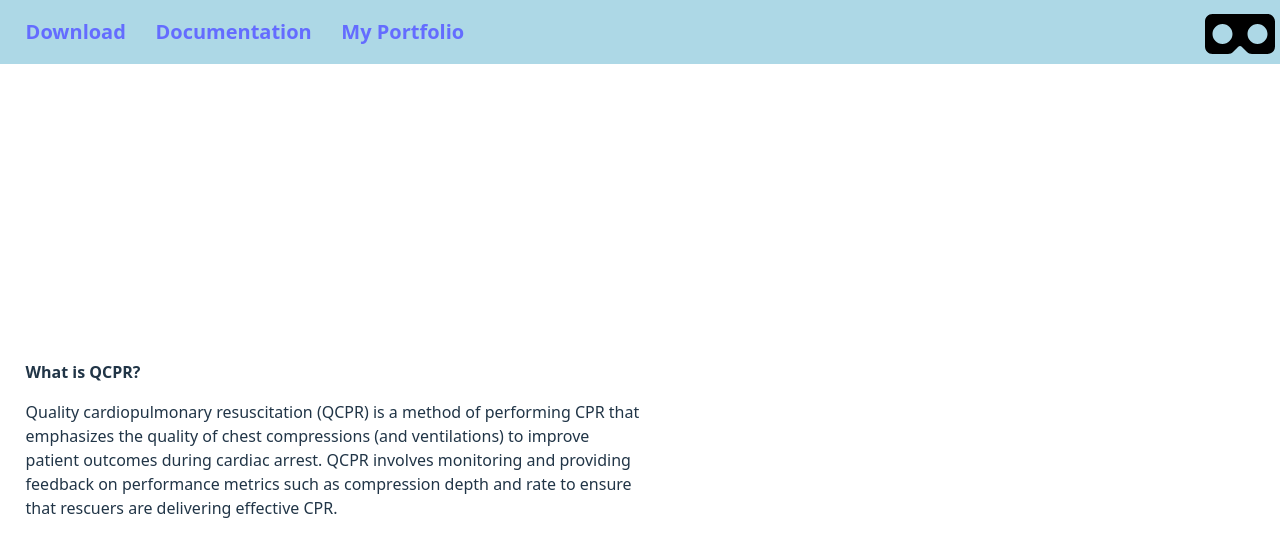
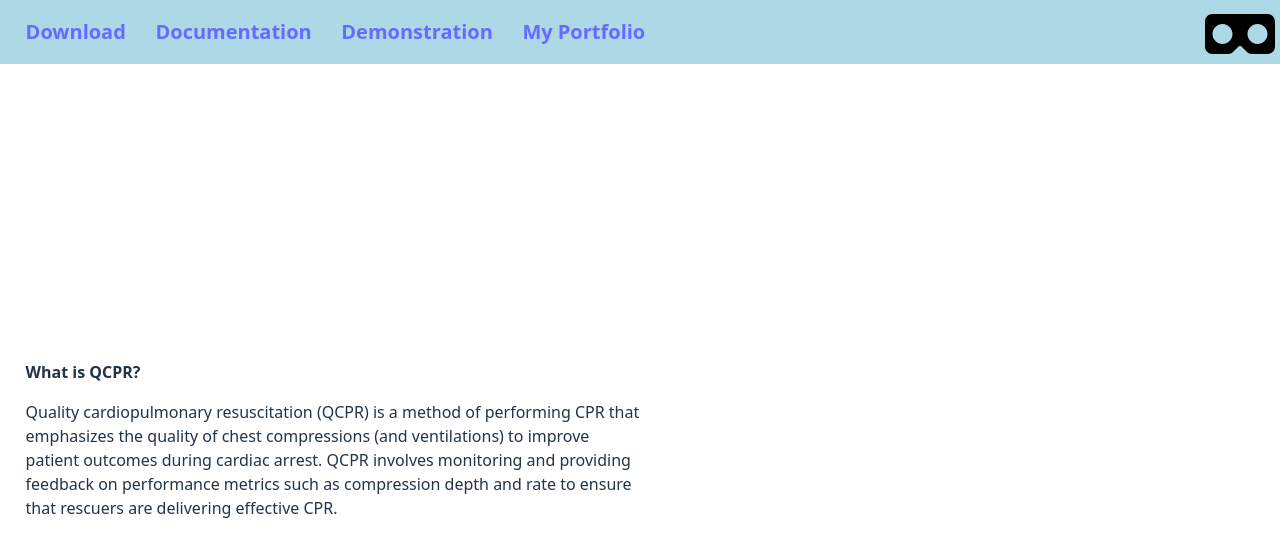
Before and after one commit to HenryDonnelly/FirstAidSite, a React (Vite) app: page / in a window 1280 px wide. Shown: the top 556 px of the page. Built offline with nearby package versions, Linux system fonts and the light colour scheme; the HTML template or start-up script is replaced by a standard one.

Commit message:
updated apk download and added demo button

```diff
--- a/src/App.jsx
+++ b/src/App.jsx
@@ -63,11 +63,14 @@ function App() {
       {/* Main Content */}
       <Box height="8vh" width="100vw" bg="lightblue">
       <Flex gap="4" justify="space-between">
-      <Box as="a" href="https://drive.google.com/file/d/1Lg21tDzU60DKRZXsqwr5cDP8hquaVyxN/view?usp=sharing" textAlign="center" alignContent="center" marginTop="-1vh" height="10vh" marginLeft="2vw"><Text fontSize="2.5vh" fontWeight="bold">
+      <Box as="a" href="https://drive.google.com/file/d/1Lg21tDzU60DKRZXsqwr5cDP8hquaVyxN/view?usp=drive_link" textAlign="center" alignContent="center" marginTop="-1vh" height="10vh" marginLeft="2vw"><Text fontSize="2.5vh" fontWeight="bold">
     Download
   </Text></Box>
       <Box height="10vh" textAlign="center" alignContent="center" marginTop="-1vh" marginLeft="2vw"><Link to="/docs">
             <Text fontSize="2.5vh" fontWeight="bold">Documentation</Text>
+          </Link></Box>
+          <Box height="10vh" textAlign="center" alignContent="center" marginTop="-1vh" marginLeft="2vw"><Link to="/docs">
+            <Text fontSize="2.5vh" fontWeight="bold">Demonstration</Text>
           </Link></Box>
           <Box height="10vh" textAlign="center" marginEnd="auto" alignContent="center" marginTop="-1vh" marginLeft="2vw"><Link to="https://henry-18419.web.app/">
             <Text fontSize="2.5vh" fontWeight="bold">My Portfolio</Text>
```
